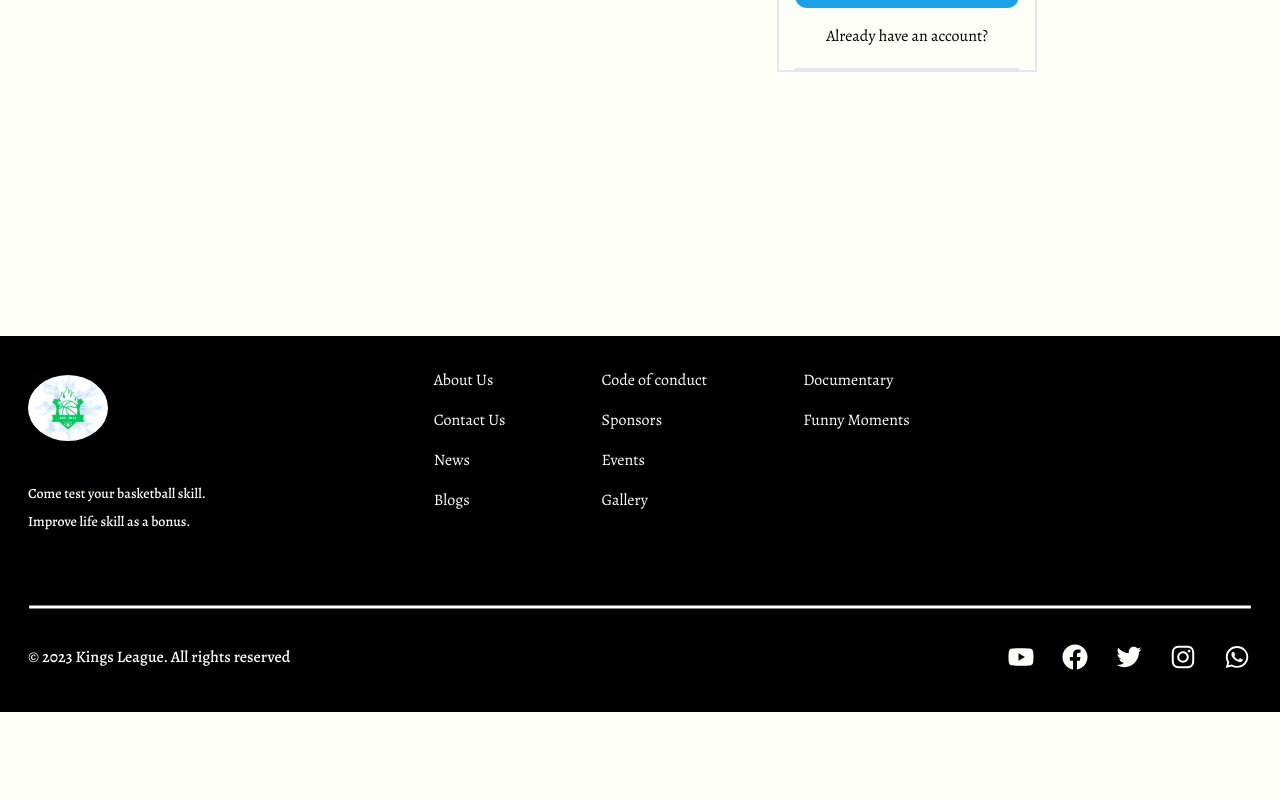
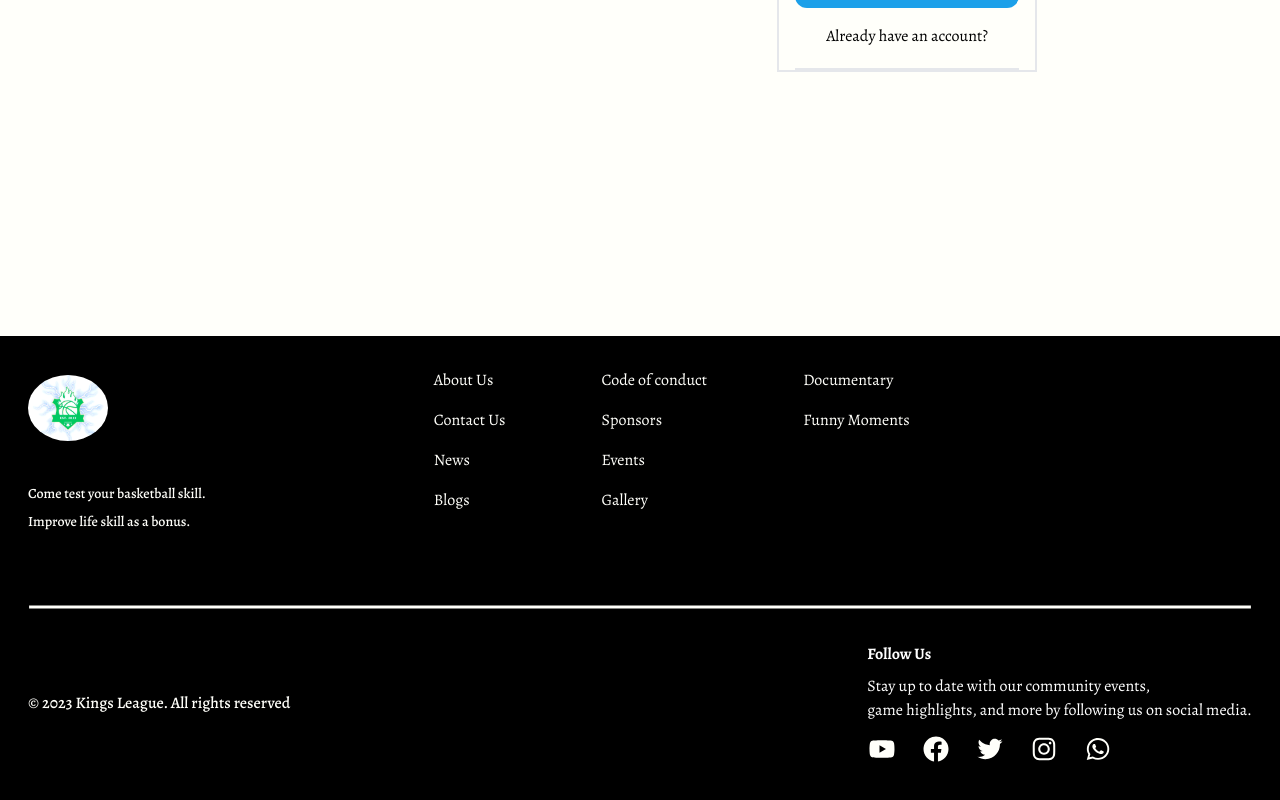
Before and after one commit to walethesolution/ball-league, a Next.js app: page /register in a window 1280 px wide. Shown: the part 528-1328 px from the top of the page. Before the commit the page ends 1240 px from the top, so only its background shows below. Built offline with nearby package versions, Linux system fonts and the light colour scheme.

Commit message:
Add changes to footer

```diff
--- a/components/home/Footer.tsx
+++ b/components/home/Footer.tsx
@@ -43,12 +43,18 @@ const Footer = () => {
             </div>
           </div>
         </div>
-        {/* Line */}
         <Image src={Line} alt="A straight line" className="mt-10 w-full" />
 
-        {/* Icon and copyright  */}
         <div className="flex flex-col gap-4 lg:flex-row-reverse lg:items-center lg:mb-10 lg:justify-between">
-          <div className="flex flex-row justify-center gap-6">
+          <div className="flex flex-col items-left justify-center gap-3">
+            <div className="flex flex-col gap-2 text-white">
+              <h3 className="font-bold ">Follow Us</h3>
+              <p className="text-wrap">
+                Stay up to date with our community events, <br />
+                game highlights, and more by following us on social media.
+              </p>
+            </div>
+            <div className="flex flex-row justify-left gap-6">
               <a
                 href="https://www.youtube.com"
                 target="_blank"
@@ -105,6 +111,7 @@ const Footer = () => {
                 />
               </a>
             </div>
+          </div>
           <div>
             <p className="text-base text-[#FFFFFA] font-medium mb-5 text-center lg:mb-0">
               &copy; 2023 Kings League. All rights reserved
--- /dev/null
+++ b/components/stats-page/AllStats.tsx
@@ -0,0 +1,13 @@
+import React from "react";
+
+const AllStats = () => {
+  return (
+    <div>
+      <div className=""></div>
+      <div className=""></div>
+      <div className=""></div>
+    </div>
+  );
+};
+
+export default AllStats;
```
Lines whose indentation alone changed are shown as unchanged.
